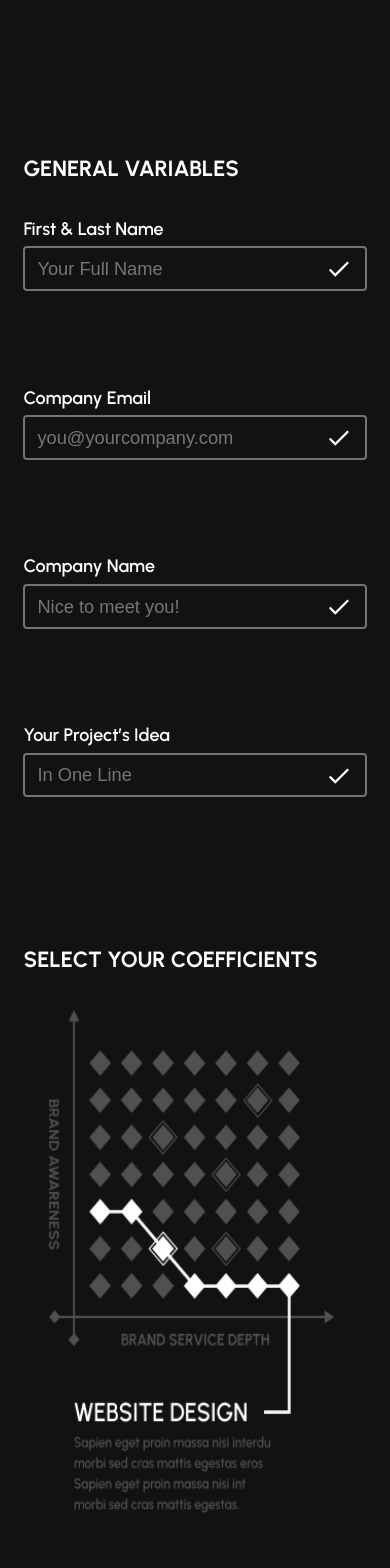
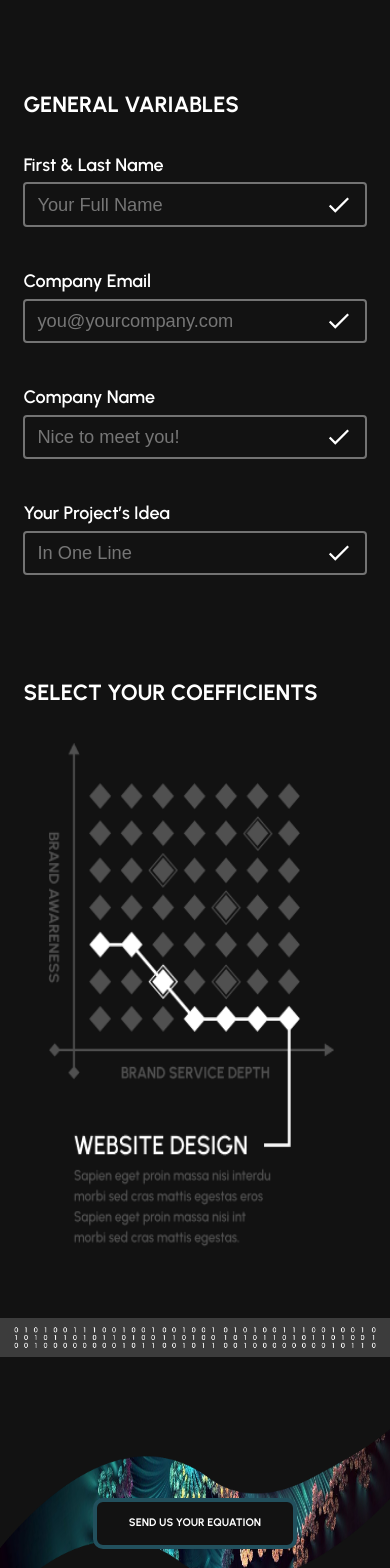
Before and after one commit to ivantrejoc/zoerowebsite, a React (Vite) app: page /contact in a window 390 px wide. Shown: the part 400-1968 px from the top of the page. Built offline with nearby package versions, Linux system fonts and the light colour scheme.

Commit message:
contact/mobile-margins

```diff
--- a/src/pages/Contact.jsx
+++ b/src/pages/Contact.jsx
@@ -36,13 +36,16 @@ const Contact = () => {
           flexDirection: "column",
           position: "relative",
           width: "100%",
-          overflowX: "0px",
+          overflow: "hidden",
           height: "43vh",
           maxHeight: "43vh",
           marginBottom: 12,
           [theme.breakpoints.down("xxl")]: {
             height: "80vh",
             justifyContent: "center"
+          },
+          [theme.breakpoints.down("md")]: {
+            marginBottom: 4
           },
           [theme.breakpoints.down("sm")]: {
             height: "30vh"
@@ -121,10 +124,11 @@ const Contact = () => {
             marginBottom: 15
           },
           [theme.breakpoints.down("md")]: {
-            height: "198vh"
+            height: "165vh",
+            marginBottom: 4
           },
-          [theme.breakpoints.down("sm")]: {
-            height: "170vh"
+          [theme.breakpoints.down("xs")]: {
+            height: "145vh"
           }
         }}
       >
@@ -196,17 +200,17 @@ const Contact = () => {
                 height: "33vh"
               },
               [theme.breakpoints.down("md")]: {
-                height: "130vh"
+                height: "70vh",
+                marginBottom: 4
               },
-              [theme.breakpoints.down("sm")]: {
-                height: "80vh",
-                marginBottom: 3
+              [theme.breakpoints.down("xs")]: {
+                height: "55vh"
               }
             }}
           >
             <Grid
               item
-              xxs={12}
+              xxxs={12}
               lg={5.91}
               xxxl={5.93}
               sx={{
@@ -261,7 +265,7 @@ const Contact = () => {
             </Grid>
             <Grid
               item
-              xxs={12}
+              xxxs={12}
               lg={5.91}
               xxxl={5.93}
               sx={{
@@ -310,7 +314,7 @@ const Contact = () => {
             </Grid>
             <Grid
               item
-              xxs={12}
+              xxxs={12}
               lg={5.91}
               xxxl={5.93}
               sx={{
@@ -359,7 +363,7 @@ const Contact = () => {
             </Grid>
             <Grid
               item
-              xxs={12}
+              xxxs={12}
               lg={5.91}
               xxxl={5.93}
               sx={{
@@ -487,7 +491,20 @@ const Contact = () => {
           width: "100%",
           overflowX: "hidden",
           height: "20vh",
-          marginBottom: "15vh"
+          marginBottom: "15vh",
+          [theme.breakpoints.down("md")]: {
+            height: "12vh",
+            marginBottom: 4
+          },
+          [theme.breakpoints.down("xs")]: {
+            height: "7vh"
+          },
+          [theme.breakpoints.down("xxs")]: {
+            height: "6vh"
+          },
+          [theme.breakpoints.down("xxxs")]: {
+            height: "5vh"
+          }
         }}
       />
       {/* BUTTON AREA */}
@@ -508,7 +525,8 @@ const Contact = () => {
           height: "33vh",
           marginBottom: "20vh",
           [theme.breakpoints.down("md")]: {
-            height: "30vh"
+            height: "30vh",
+            marginBottom: 4
           },
           [theme.breakpoints.down("xs")]: {
             height: "25vh"
```
